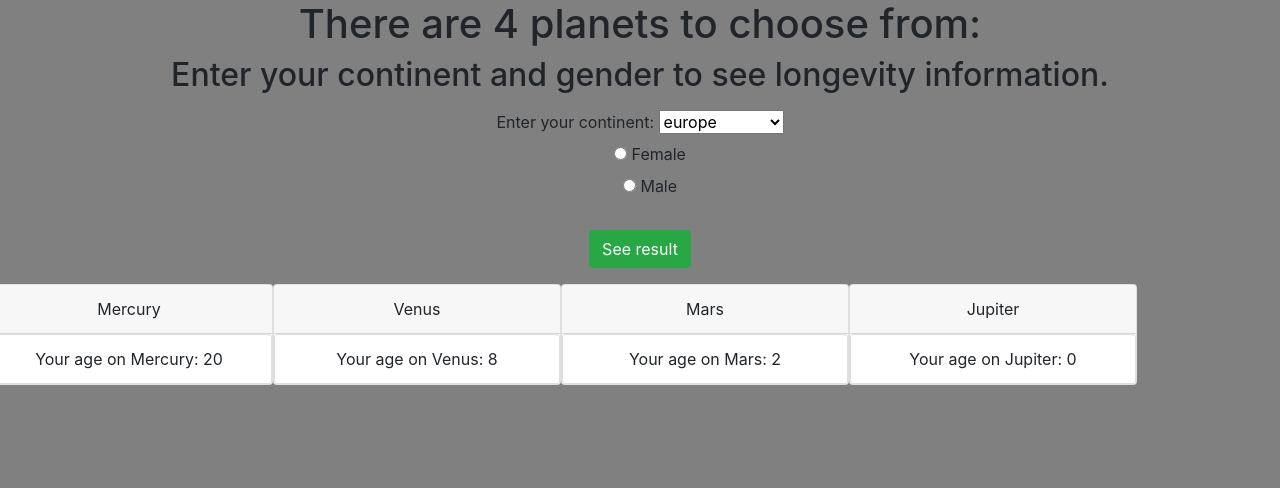
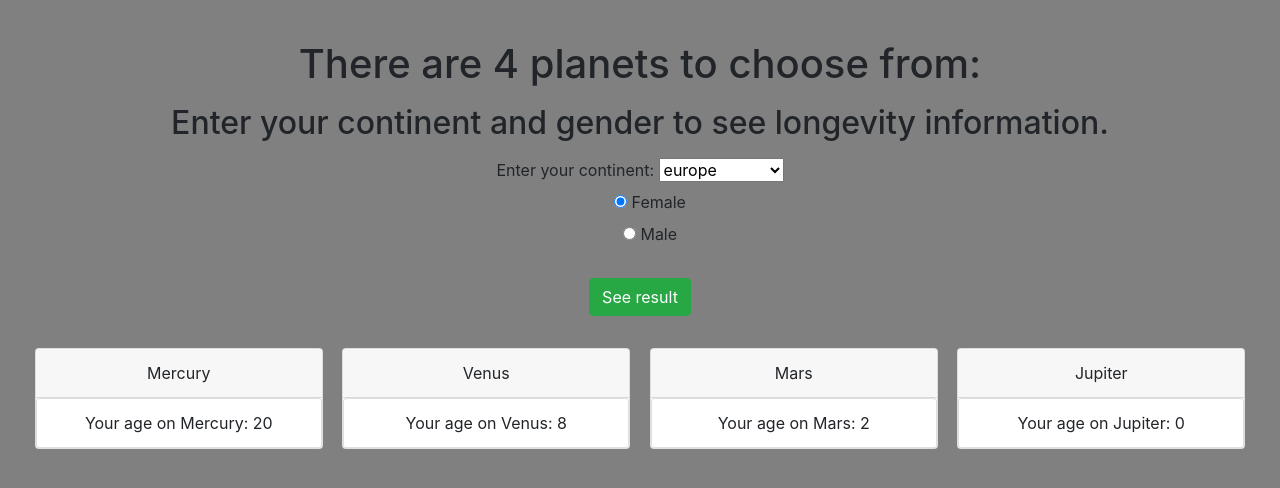
Before and after one commit to nathanfletch/galactic-calculator, a website built with webpack: page src/index.html in a window 1280 px wide. Both pictures are taken after typing "5" into the empty fields and a click on the button "To the stars!". Built offline with nearby package versions, Linux system fonts and the light colour scheme.

Commit message:
Update styling, continents, and readme

```diff
--- a/src/index.html
+++ b/src/index.html
@@ -7,7 +7,7 @@
     <title>Galactic Calculator</title>
   </head>
   <body>
-    <div id="welcome-screen" class="container-fluid text-center p-0">
+    <div id="welcome-screen" class="container-fluid text-center p-4">
       <h1 class="m-3">The year is 3041.</h1>
       <h2 class="m-3">
         The nearby planets have been terraformed and you have been selected as a
@@ -17,18 +17,19 @@
       <form class="m-3" action="submit" id="age-form">
         <label for="age">Enter your age: </label
         ><input type="number" name="age" id="age-input" min="0" />
-        <button class="btn btn-success">To the stars!</button>
+        <br>
+        <button class="my-3 btn btn-success">To the stars!</button>
       </form>
     </div>
-    <div id="planets-screen" class="container-fluid text-center p-0 hidden">
-      <h1>There are 4 planets to choose from:</h1>
-      <h2>Enter your continent and gender to see longevity information.</h2>
+    <div id="planets-screen" class="container-fluid text-center p-4 hidden">
+      <h1 class="m-3">There are 4 planets to choose from:</h1>
       <form class="m-3" action="submit" id="life-form">
+        <h2 class="m-3">Enter your continent and gender to see longevity information.</h2>
         <label>Enter your continent: </label>
         <select name="continent" id="continent-input"></select>
         <div class="radio form-check">
           <label>
-            <input type="radio" name="gender" value="female" />
+            <input type="radio" name="gender" value="female" checked="true" />
             Female
           </label>
         </div>
@@ -42,7 +43,7 @@
 
         <button class="btn btn-success">See result</button>
       </form>
-      <div id="card-holder" class="row"></div>
+      <div id="card-holder" class="row p-3"></div>
 
     </div>
   </body>
--- a/src/index.js
+++ b/src/index.js
@@ -21,7 +21,7 @@ function populateContinents(continents) {
 }
 
 function displayPlanet(planet) {
-  const planetHtml = `<div class="col-3-md card" style="width: 18rem;">
+  const planetHtml = `<div class="col-3-md card mx-auto" style="width: 18rem;">
   <div class="card-header">
     ${planet.nameOfPlanet}
   </div>
@@ -68,5 +68,5 @@ $("#life-form").submit(function (e) {
     console.log(message);
     $(`#${planet.nameOfPlanet}`).append(message);
   });
-  $("#life-form").hide();
+  $("#life-form").slideUp();
 });
--- a/src/planet.js
+++ b/src/planet.js
@@ -13,8 +13,23 @@ export default class Planet {
       "northAmerica": {
         "male": 77,
         "female": 81
+      },
+      "africa": {
+        "male": 62,
+        "female": 65
+      },
+      "oceania": {
+        "male": 77,
+        "female": 81
+      },
+      "latinAmerica": {
+        "male": 72,
+        "female": 79
+      },
+      "asia": {
+        "male": 71,
+        "female": 75
       }
-
     };
 
     /*
```
Also changed, not shown: __tests__/planet.test.js (+19 -1 lines), README.md.
